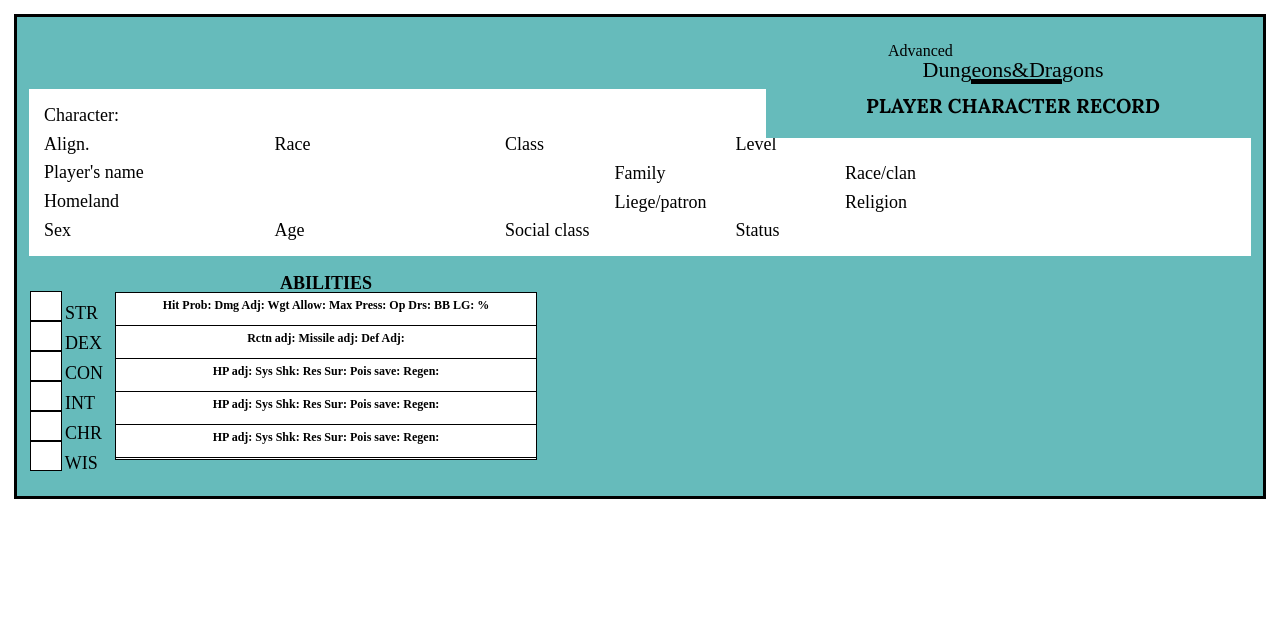
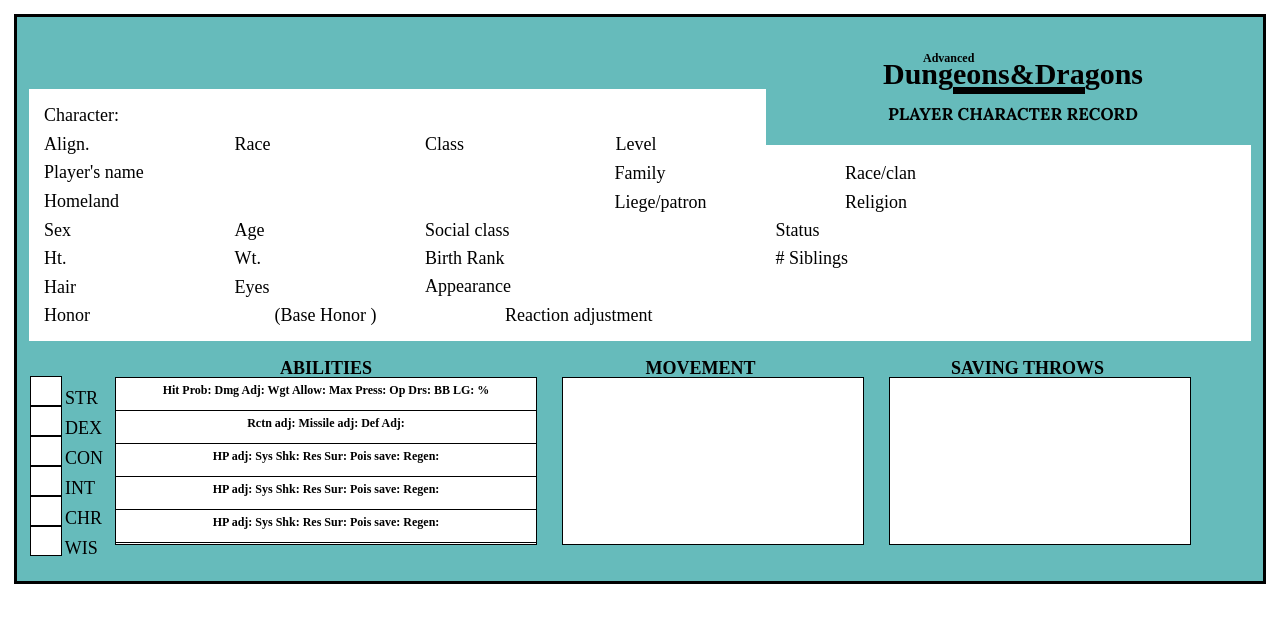
Before and after one commit to LarsSjogreen/ADnD-2nd-edition-Helper, a website: page public/index.html in a window 1280 px wide. Drawn offline with Linux system fonts and the light colour scheme; no server answers; a web font is replaced by a local one.

Commit message:
More styling

```diff
--- a/public/index.html
+++ b/public/index.html
@@ -17,10 +17,10 @@
     </h1>
     <p class="characterInfo">
       <span class="charNameText">Character: {{ newChar.name }}</span><br/>
-      <span class="charText">Align. {{ newChar.alignment }}</span>
-      <span class="charText">Race {{ newChar.race }}</span>
-      <span class="charText">Class {{ newChar.class }}</span>
-      <span class="charText">Level {{ newChar.level }}</span>
+      <span class="charTextShort">Align. {{ newChar.alignment }}</span>
+      <span class="charTextShort">Race {{ newChar.race }}</span>
+      <span class="charTextShort">Class {{ newChar.class }}</span>
+      <span class="charTextShort">Level {{ newChar.level }}</span>
       <br/>
       <span class="charNameText">Player's name {{ newChar.playerName }}</span>
       <span class="charText">Family {{ newChar.family }}</span>
@@ -30,10 +30,23 @@
       <span class="charText">Liege/patron {{ newChar.liegePatron }}</span>
       <span class="charText">Religion {{ newChar.religion }}</span>
       <br/>
-      <span class="charText">Sex {{ newChar.sex }}</span>
-      <span class="charText">Age  {{ newChar.age }}</span>
-      <span class="charText">Social class {{ newChar.socialClass }}</span>
+      <span class="charTextShort">Sex {{ newChar.sex }}</span>
+      <span class="charTextShort">Age  {{ newChar.age }}</span>
+      <span class="charTextMedium">Social class {{ newChar.socialClass }}</span>
       <span class="charText">Status {{ newChar.status }}</span>
+      <br/>
+      <span class="charTextShort">Ht. {{ newChar.height }}</span>
+      <span class="charTextShort">Wt. {{ newChar.weight }}</span>
+      <span class="charTextMedium">Birth Rank {{ newChar.birthRank }}</span>
+      <span class="charText"># Siblings {{ newChar.siblings }}</span>
+      <br/>
+      <span class="charTextShort">Hair {{ newChar.hair }}</span>
+      <span class="charTextShort">Eyes {{ newChar.eyes }}</span>
+      <span class="charNameText">Appearance {{ newChar.appearance }}</span>
+      <br/>
+      <span class="charText">Honor {{ newChar.honor }}</span>
+      <span class="charText">(Base Honor {{ newChar.baseHonor }})</span>
+      <span class="charText">Reaction adjustment {{ newChar.reactionAdjustment }}</span>
     </p>
     <div class="row">
       <div class="characterAbilities">
@@ -52,6 +65,16 @@
           <div class="abilRow"><span class="abilText">HP adj: {{ newChar.hitPointAdjustment }} Sys Shk: {{ newChar.systemShockSurvival }} Res Sur: {{ newChar.resurectionSurvival }} Pois save: {{ newChar.poisonSave }} Regen: {{ newChar.regenerate }}</span></div>
           <div class="abilRow"><span class="abilText">HP adj: {{ newChar.hitPointAdjustment }} Sys Shk: {{ newChar.systemShockSurvival }} Res Sur: {{ newChar.resurectionSurvival }} Pois save: {{ newChar.poisonSave }} Regen: {{ newChar.regenerate }}</span></div>
           <div class="abilRow"><span class="abilText">HP adj: {{ newChar.hitPointAdjustment }} Sys Shk: {{ newChar.systemShockSurvival }} Res Sur: {{ newChar.resurectionSurvival }} Pois save: {{ newChar.poisonSave }} Regen: {{ newChar.regenerate }}</span></div>
+        </div>
+      </div>
+      <div class="boxHeader">
+        <span>MOVEMENT</span><br/>
+        <div class="movement">
+        </div>
+      </div>
+      <div class="boxHeader">
+        <span>SAVING THROWS</span><br/>
+        <div class="savingThrows">
         </div>
       </div>
     </div>
--- a/sass/_base.scss
+++ b/sass/_base.scss
@@ -8,7 +8,7 @@
 
 $field-padding: 3px;
 
-$font-large: 22px;
+$font-large: 30px;
 $font-normal: 18px;
 $font-small: 14px;
 $font-micro: 12px;
--- a/sass/style.scss
+++ b/sass/style.scss
@@ -5,6 +5,7 @@
 	src: url('./FrizQuadrataRegular.eot');
 	src: local('FrizQuadrataRegular'), url('./FrizQuadrataRegular.woff') format('woff'), url('./FrizQuadrataRegular.ttf') format('truetype');
 }
+
 
 #app {
 }
@@ -29,26 +30,29 @@
   min-width: 450;
   text-align: center;
   font-size: $font-large;
-  z-index: 2;
+  font-weight: bold;
 }
 
 .underscored-title {
-  border-bottom: 5px solid black;
+  border-bottom: 7px solid black;
   display:inline-block;
-  line-height:18px;
+  line-height:26px;
   margin-bottom: 12px;
   margin-top: 10px;
 }
 
 .pretitle {
   float: left;
-  font-size: 16px;
-  margin-left: 100px;
+  font-size: $font-micro;
+  margin-left: 130px;
   line-height: 0px;
+  position: relative;
+  top: 7px;
+  left: 5;
 }
 
 .subtitle {
-  font-size: 20px;
+  font-size: 17px;
   text-align: center;
   font-family: 'Lora', serif;
 }
@@ -66,7 +70,6 @@
 }
 
 .charText {
-  z-index: 2;
   background: $light-background-color;
   display: inline-block;
   width: 220px;
@@ -74,25 +77,21 @@
   vertical-align: bottom;
 }
 
+.charTextShort {
+  @extend .charText;
+  width: 180px;
+}
+
+.charTextMedium {
+  @extend .charText;
+  width: 340px;
+}
+
 .charNameText {
   padding: $field-padding;
   padding-bottom: 4px;
   width: 560px;
   display: inline-block;
-  vertical-align: bottom;
-}
-
-.underscore {
-  display: table-cell;
-  width: 100%;
-  margin-top: -6px;
-  border-bottom: 1px solid #ccc;
-  vertical-align: bottom;
-}
-
-.noUnderscore {
-  display: table-cell;
-  margin-bottom: 3px;
   vertical-align: bottom;
 }
 
@@ -121,9 +120,19 @@
   height: 166px;
 }
 
+.movement {
+  @extend .abilities;
+  width: 300px;
+  margin-left: 25px;
+}
+
+.savingThrows {
+  @extend .movement;
+}
+
 .abilText {
   padding-top: 3px;
-  font-size: 12px;
+  font-size: $font-micro;
   padding: 4px;
 }
 
```
Also changed, not shown: public/css/style.css. Lines whose indentation alone changed are shown as unchanged.
